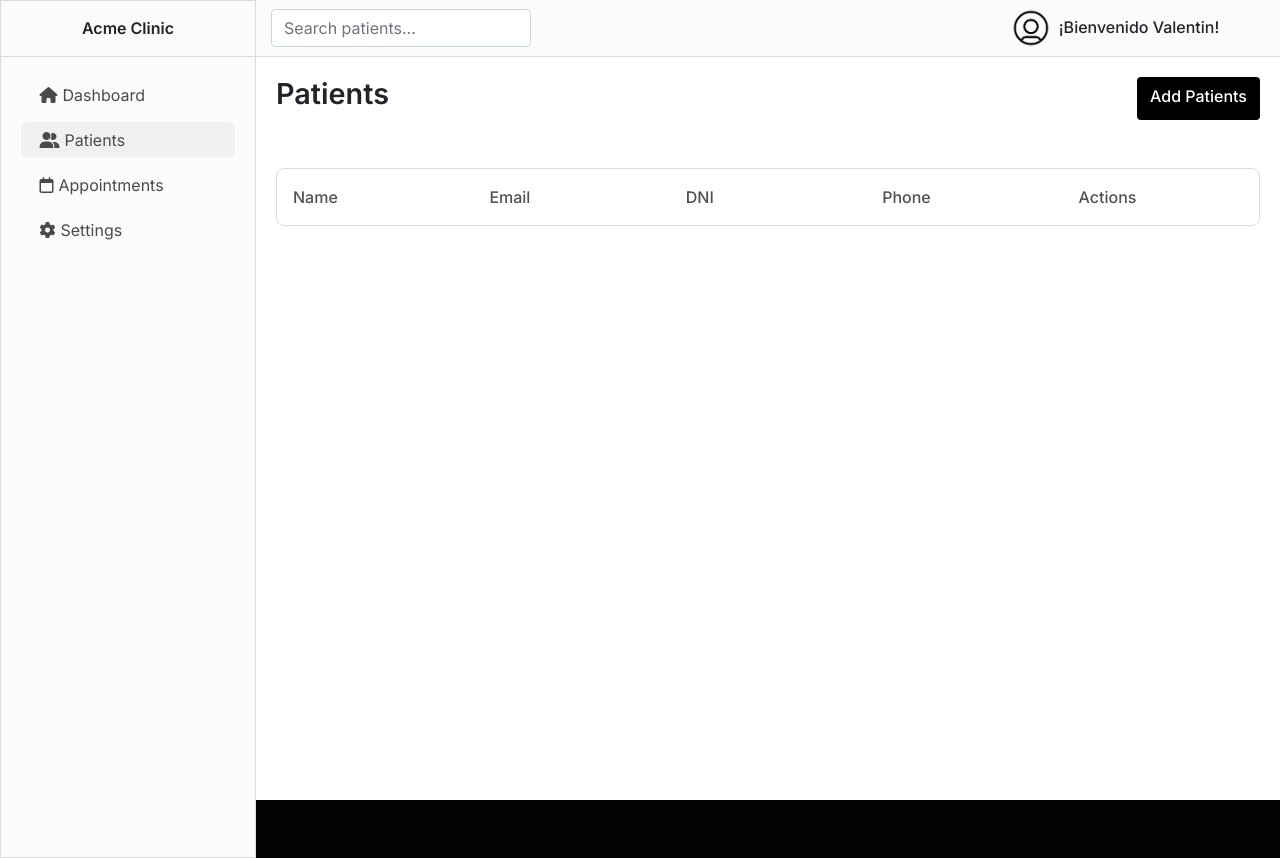
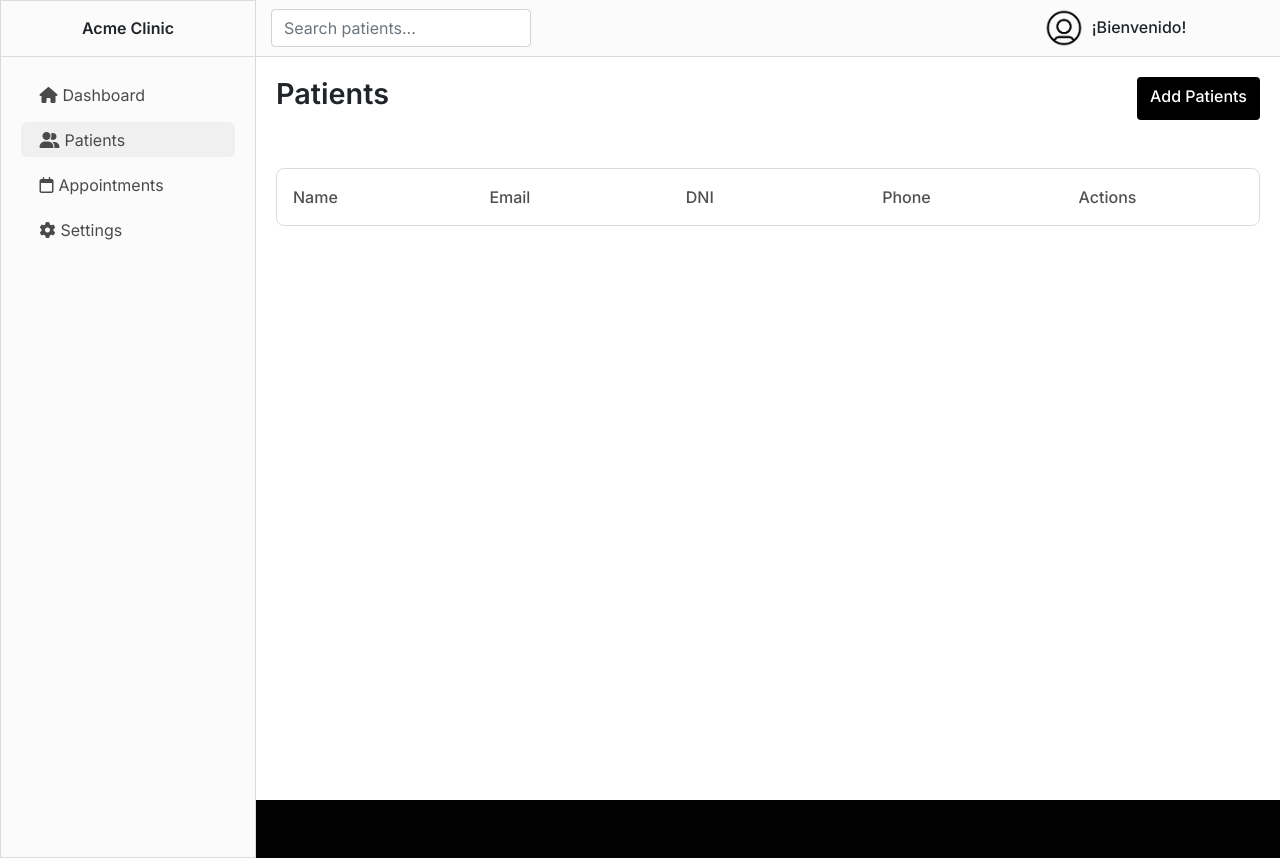
Before and after one commit to valeennmendez/codePages, a plain HTML site: page pages/patients.html in a window 1280 px wide. Drawn offline with nearby package versions, Linux system fonts and the light colour scheme; no server answers.

Commit message:
Update patients.html

```diff
--- a/pages/patients.html
+++ b/pages/patients.html
@@ -55,7 +55,7 @@
                   <a href=""><img src="/static/images/icon.png" id="icon" alt=""></a>
                   <span id="closesesion" class="closesesion">Cerrar Sesion</span>
                 </div>
-                <h5>¡Bienvenido Valentin!</h5>
+                <h5>¡Bienvenido!</h5>
                 <div class="boxBars">
                     <i id="bars" class="fa-solid fa-bars"></i>
                   </div>
```
